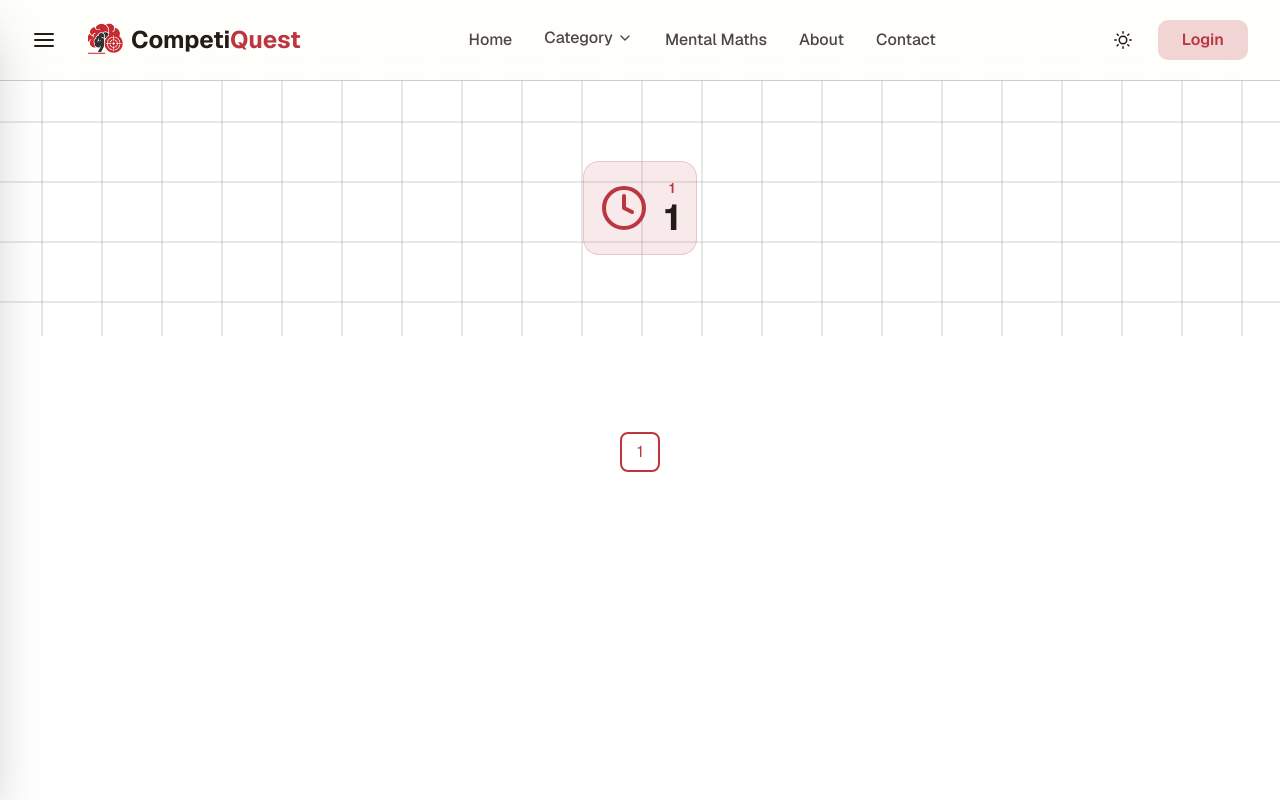
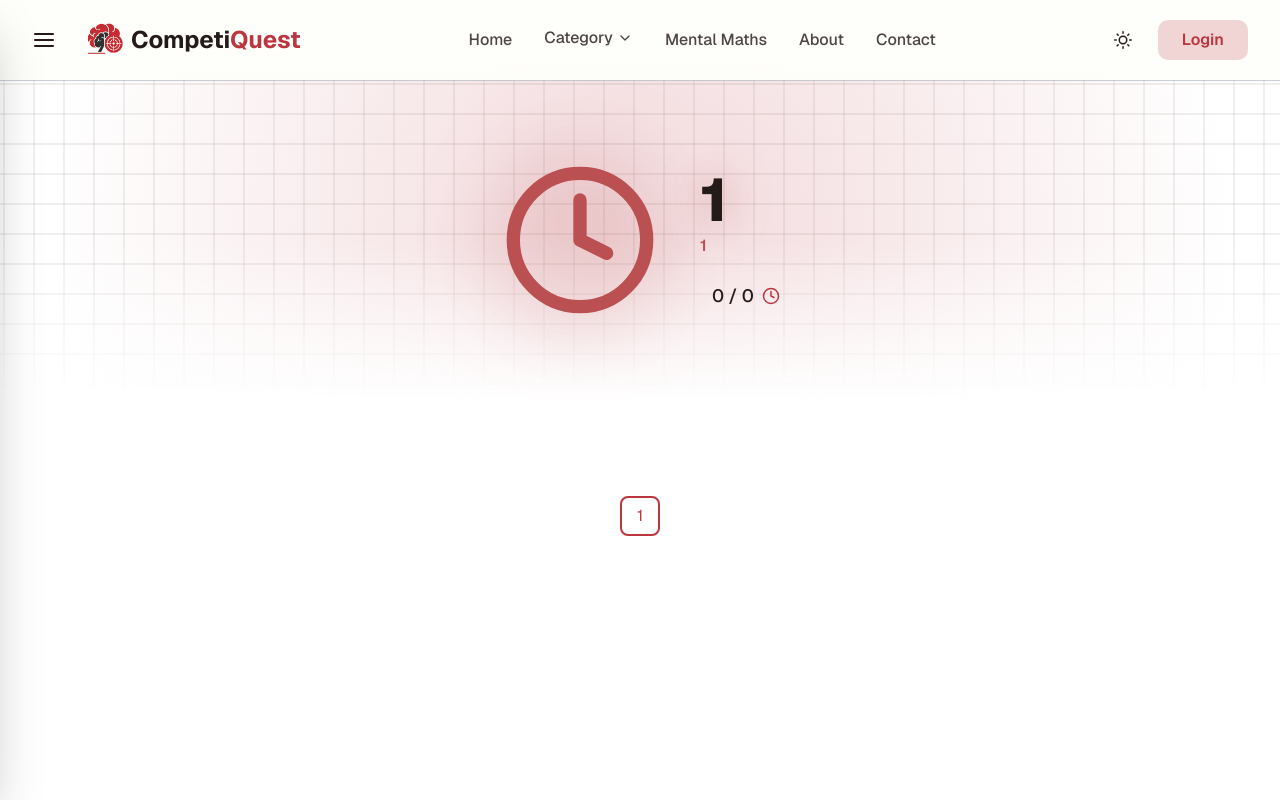
Before and after one commit to gauravRathod674/CompetiQuest, a Next.js app in the folder Client/: page /1/1/1 in a window 1280 px wide. Shown: the top 800 px of the page. Built offline with nearby package versions, Linux system fonts and the light colour scheme.

Commit message:
Improve header of question page

```diff
--- a/Client/app/[category]/[subcategory]/[pageNumber]/page.jsx
+++ b/Client/app/[category]/[subcategory]/[pageNumber]/page.jsx
@@ -6,7 +6,9 @@ import { motion } from "framer-motion";
 import { FiClock } from "react-icons/fi";
 import Squares from "../../../../components/home/Squares";
 import { allQuestions } from "../../../../lib/data";
-import QuestionLayout, { Pagination } from "../../../../components/qna/QuestionLayout";
+import QuestionLayout, {
+  Pagination,
+} from "../../../../components/qna/QuestionLayout";
 
 const formatText = (text) =>
   (text || "")
@@ -55,35 +57,68 @@ export default function QuestionPage() {
   return (
     <div className="min-h-screen bg-background text-foreground pt-20">
       {/* Topic Header */}
-      <header className="relative h-64 flex items-center justify-center p-4 overflow-hidden">
+      <header className="relative h-80 flex items-center justify-center overflow-hidden">
+        {/* Glowing Grid Background */}
         <div className="absolute inset-0 z-0">
           <Squares
-            speed={0.3}
-            squareSize={60}
+            speed={0.1}
+            squareSize={30}
             direction="diagonal"
-            borderColor={themeColors.border}
-            hoverFillColor={themeColors.hover}
+            borderColor="oklch(0.66 0.015 65 / 0.15)"
+            hoverFillColor="#bb5052"
           />
+          {/* Glow spreading 85-90% */}
+          <div className="absolute inset-0 bg-[radial-gradient(circle_at_center,var(--accent-glow)_20%,transparent_90%)]" />
         </div>
 
-        <div className="relative z-10 text-center">
-          <motion.div
-            initial={{ opacity: 0, y: -20 }}
-            animate={{ opacity: 1, y: 0 }}
-            transition={{ duration: 0.5 }}
-            className="flex items-center gap-4 bg-accent/10 border border-accent/20 p-4 rounded-2xl"
-          >
-            <FiClock className="text-accent text-5xl" />
-            <div>
-              <p className="text-sm text-accent font-semibold">
-                {formatText(category)}
-              </p>
-              <h1 className="text-4xl font-bold text-foreground">
-                {formatText(subcategory)}
-              </h1>
+        {/* Content Row: Icon (left) + Title/Progress (right) */}
+        <div className="relative z-10 flex items-center justify-center gap-10">
+          {/* Left: Huge Icon */}
+          <FiClock className="text-[#bb5052] text-[8rem] md:text-[10rem] drop-shadow-[0_0_40px_rgba(187,80,82,0.7)] flex-shrink-0" />
+
+          {/* Right: Title + Category + Progress */}
+          <div className="flex flex-col items-start">
+            <h1 className="text-5xl md:text-6xl font-extrabold text-foreground drop-shadow-[0_0_20px_rgba(187,80,82,0.6)]">
+              {formatText(subcategory)}
+            </h1>
+            <p className="mt-1 text-[#bb5052] font-semibold uppercase tracking-widest">
+              {formatText(category)}
+            </p>
+
+            {/* Progress Section */}
+            <div className="mt-6 w-full">
+              <div className="flex items-center gap-3">
+                {/* Progress bar */}
+                <div className="flex-1 max-w-sm h-2 rounded-full bg-border overflow-hidden">
+                  <div
+                    className="h-full bg-[#bb5052] transition-all"
+                    style={{
+                      width: `${Math.min(
+                        (((pageNumber - 1) * questionsPerPage +
+                          paginatedQuestions.length) /
+                          totalQuestions) *
+                          100,
+                        100
+                      )}%`,
+                    }}
+                  />
+                </div>
+                {/* Progress count with icon */}
+                <div className="flex items-center gap-1 text-lg font-medium text-foreground">
+                  <span>
+                    {(pageNumber - 1) * questionsPerPage +
+                      paginatedQuestions.length}{" "}
+                    / {totalQuestions}
+                  </span>
+                  <FiClock className="ml-1 text-accent" />
+                </div>
+              </div>
             </div>
-          </motion.div>
+          </div>
         </div>
+
+        {/* Mask for smooth blending */}
+        <div className="absolute bottom-0 left-0 right-0 h-40 bg-gradient-to-b from-background/0 to-background" />
       </header>
 
       {/* Questions + Pagination */}
--- a/Client/app/globals.css
+++ b/Client/app/globals.css
@@ -64,6 +64,7 @@
   --input: oklch(0.95 0.03 90);
   --ring: oklch(0.536 0.17 21.3 / 0.6);
   --square-border-color: oklch(from var(--foreground) l c h / 0.01);
+   --accent-glow: rgba(188,55,68,0.15);
 }
 
 /* Dark Mode Theme - Unchanged */
@@ -98,6 +99,7 @@
   --input: oklch(0.3 0.005 260);
   --ring: oklch(0.536 0.17 21.3 / 0.6);
   --square-border-color: oklch(from var(--foreground) l c h / 0.05);
+  --accent-glow: rgba(187,80,82,0.15);
 }
 
 @layer base {
--- a/Client/components/qna/QuestionLayout.jsx
+++ b/Client/components/qna/QuestionLayout.jsx
@@ -29,7 +29,7 @@ const Question = ({
       initial={{ opacity: 0, y: 50 }}
       animate={{ opacity: 1, y: 0 }}
       transition={{ duration: 0.5, delay: index * 0.08 }}
-      className="bg-secondary/30 p-6 rounded-2xl border border-border/50 shadow-lg"
+      className="bg-secondary/40 p-6 rounded-2xl border border-border/50 shadow-lg"
     >
       <p className="mb-6 text-lg leading-relaxed">
         <span className="font-bold text-accent mr-2">
```
